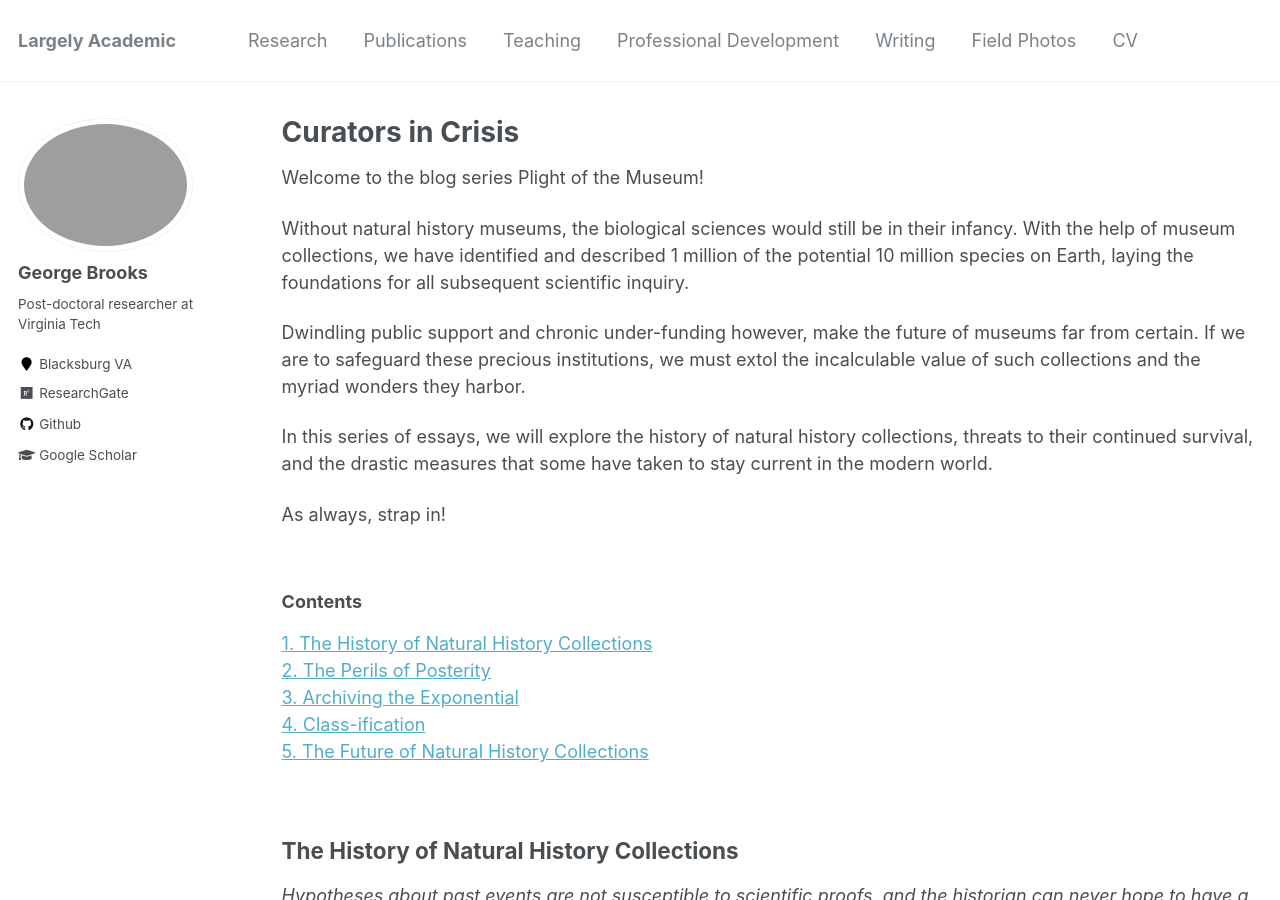
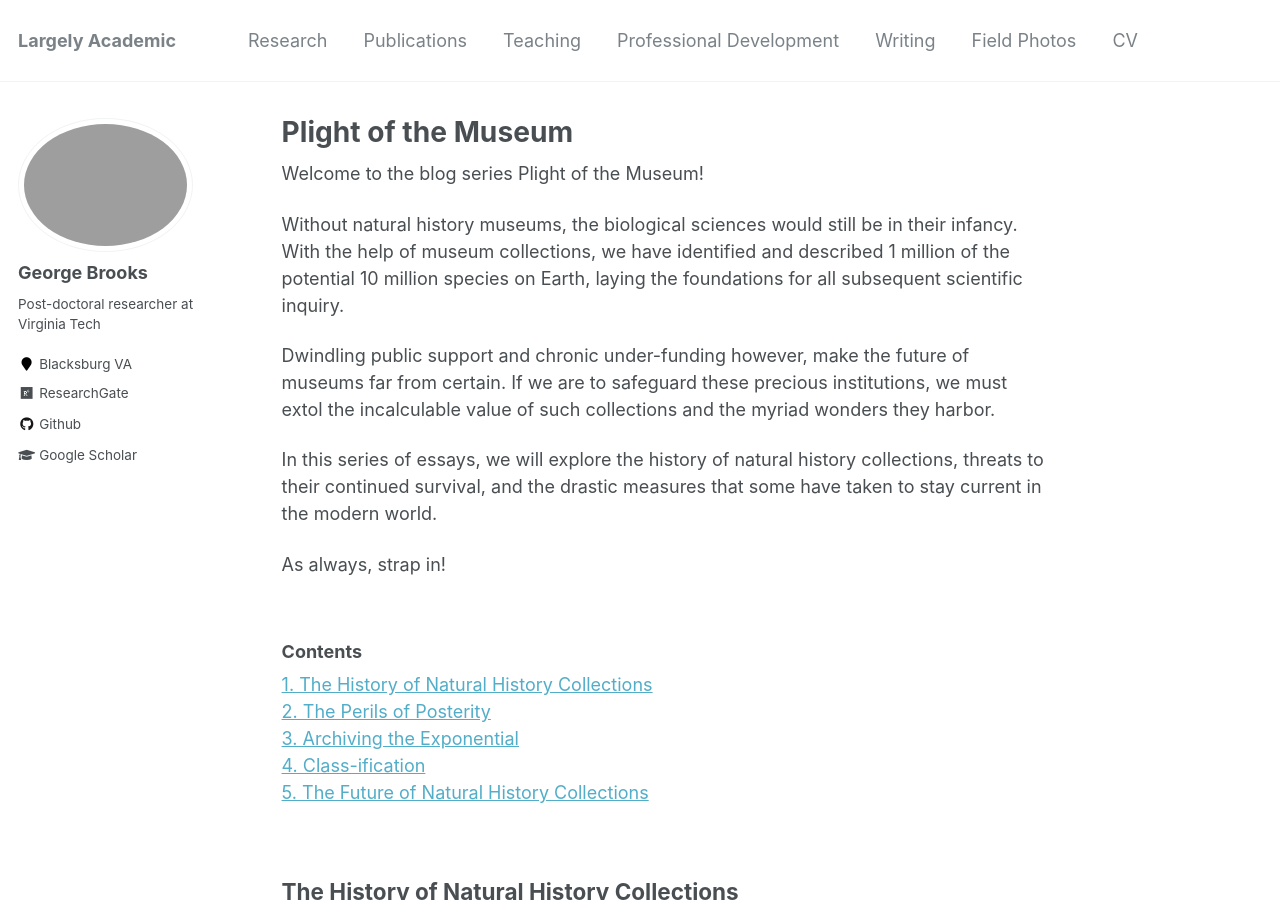
Before and after one commit to geobro1992/geobro1992.github.io, a Jekyll site: the page built from _cats/plight-of-museum.md, in a window 1280 px wide and 900 px high. Built offline with Jekyll 4.4.1, drawn with Linux system fonts in a browser that asks for light colours.

Commit message:
Update plight-of-museum.md

```diff
--- a/_cats/plight-of-museum.md
+++ b/_cats/plight-of-museum.md
@@ -1,8 +1,11 @@
 ---
-layout: archive
-title: "Curators in Crisis"
+layout: single-portfolio
+title: "Plight of the Museum"
 permalink: /plight-of-museum/
 author_profile: true
+excerpt: "<img src='/images/cats/PlightOfMuseum.jpg' alt=''>"
+collection: cats
+order_number: 10
 ---
 
 Welcome to the blog series Plight of the Museum!
```
